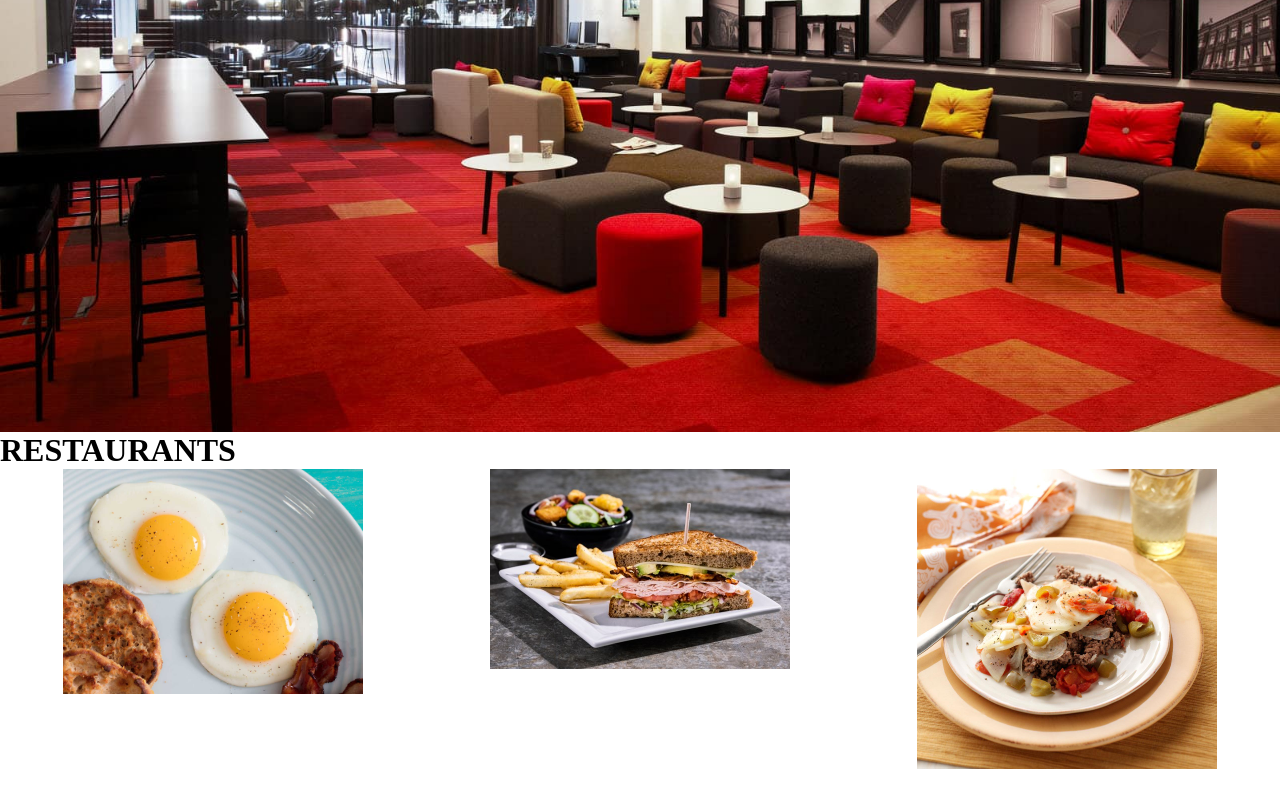
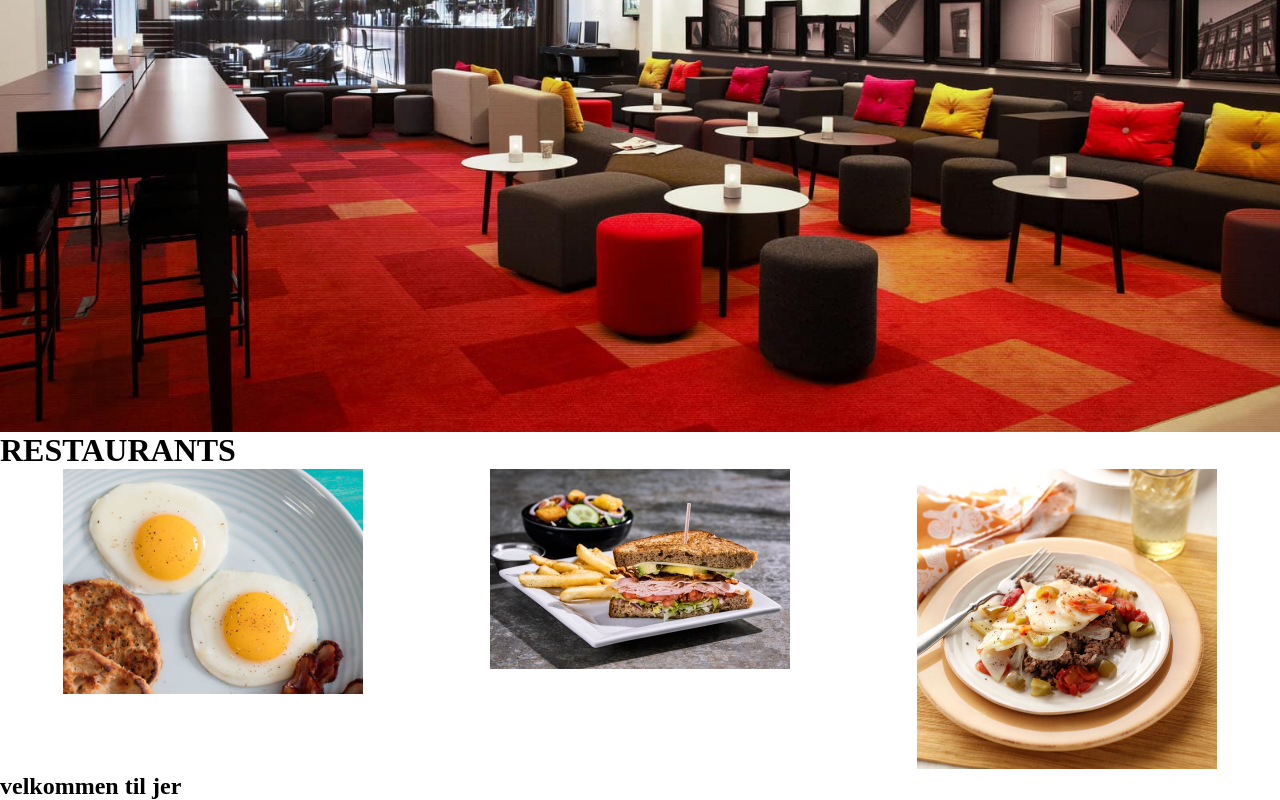
Before and after one commit to Aagaard21/prointeraktiv, a plain HTML site: page restaurant.html in a window 1280 px wide. Shown: the part 368-1168 px from the top of the page. Before the commit the page ends 1141 px from the top, so only its background shows below. Drawn offline with Linux system fonts and the light colour scheme.

Commit message:
Update restaurant.html

```diff
--- a/restaurant.html
+++ b/restaurant.html
@@ -32,6 +32,7 @@
                     </a> <br>
                 </div>
         </section>
+        <h2>velkommen til jer</h2>
 
 
 
```
